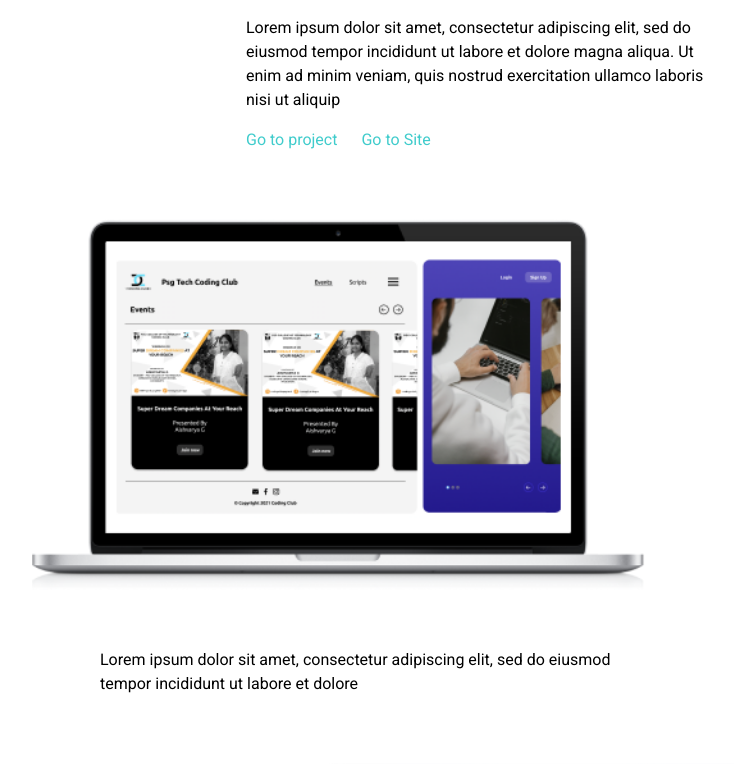
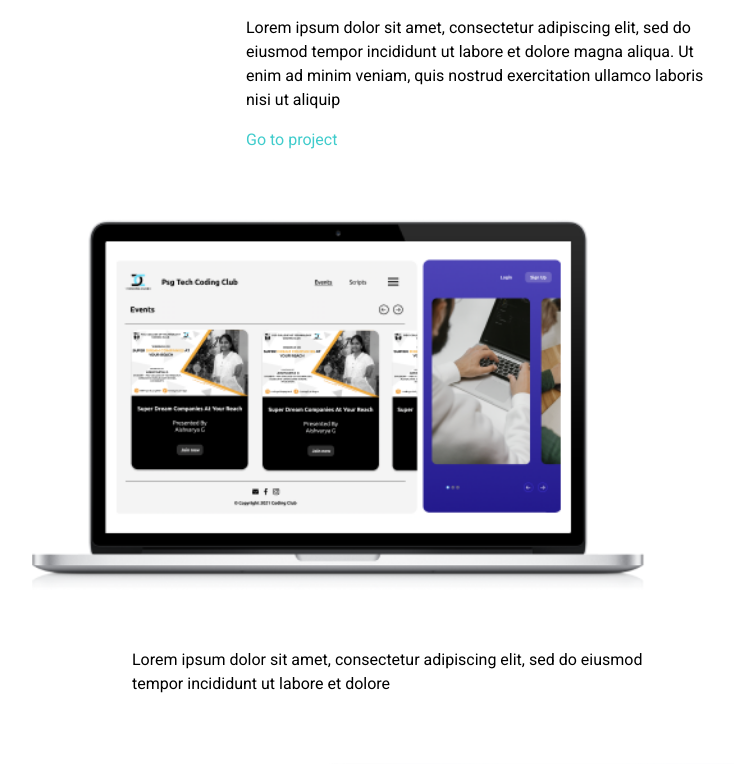
Before and after one commit to indra-g/Portfolio-Website, a React (Create React App) app in the folder Client/: page /projectDetail/p1 in a window 1280 px wide. Shown: the part 280-1044 px from the top of the page, without its empty margins (174-908 px from the left). Built offline with nearby package versions, Linux system fonts and the light colour scheme.

Commit message:
Minor Fixes

```diff
--- a/Client/src/components/Home/intro/NavBar.tsx
+++ b/Client/src/components/Home/intro/NavBar.tsx
@@ -15,7 +15,9 @@ const NavBar: React.FC = () => {
   return (
     <>
       <nav className="flex justify-evenly items-center h-max my-4">
-        <img src={logo} alt={logo} />
+        <Link to="/">
+          <img src={logo} alt={logo} />
+        </Link>
         <div className="flex">
           <Link
             to="/projects"
--- a/Client/src/components/Home/recentWork/Footer.tsx
+++ b/Client/src/components/Home/recentWork/Footer.tsx
@@ -11,12 +11,12 @@ const Footer = () => {
     contactCtx.showContact();
   };
   return (
-    <div className="text-center py-4 lg:py-0">
+    <div className="text-center py-5">
       <p className="my-2 font-roboto px-7">Let's connect</p>
       <p className="my-2 font-roboto px-7">
         Lorem ipsum dolor sit amet, consectetur adipiscing elit, sed do
       </p>
-      <div className="flex items-center justify-center space-x-2 py-1 lg:mb-2">
+      <div className="flex items-center justify-center space-x-2 py-1">
         <a
           href="https://github.com/indra-g"
           target="_blank"
--- a/Client/src/components/Home/recentWork/RecentWork.tsx
+++ b/Client/src/components/Home/recentWork/RecentWork.tsx
@@ -9,7 +9,7 @@ import line from "../../../assets/svgs/line.svg";
 const RecentWork = () => {
   return (
     <div data-aos="fade-right" className="min-h-screen">
-      <div className="flex justify-between mx-5 md:mx-20 py-5 md:py-10 lg:py-16">
+      <div className="flex justify-between mx-5 md:mx-20 py-10 lg:py-16">
         <div className="flex items-center space-x-2">
           <img src={line} alt="line"></img>
           <h6 className="text-primary font-roboto md:text-lg">Recent Works</h6>
@@ -22,7 +22,7 @@ const RecentWork = () => {
           <h6>All Projects</h6>
         </Link>
       </div>
-      <div style={{ height: "72vh" }} className="flex items-center">
+      <div style={{ height: "65vh" }} className="flex items-center">
         <Carousel />
       </div>
       <Footer />
--- a/Client/src/components/Peripherals/Footer.tsx
+++ b/Client/src/components/Peripherals/Footer.tsx
@@ -11,9 +11,9 @@ const Footer = () => {
     contactCtx.showContact();
   };
   return (
-    <div className="text-center py-4 lg:py-0">
+    <div className="text-center py-5">
       <p className="my-2 font-roboto px-7">Let's connect</p>
-      <div className="flex items-center justify-center space-x-2 py-1 lg:mb-2">
+      <div className="flex items-center justify-center space-x-2 py-1">
         <a
           href="https://github.com/indra-g"
           target="_blank"
--- a/Client/src/components/ProjectDetails/ProjectBody.tsx
+++ b/Client/src/components/ProjectDetails/ProjectBody.tsx
@@ -1,37 +1,54 @@
-import { Link } from "react-router-dom";
+import { useEffect, useState } from "react";
 import CodingClub from "../../assets/pngs/CodingClub.png";
 
-const ProjectBody = () => {
+const ProjectBody: React.FC<{
+  id: string;
+  name: string;
+  summary: string;
+  projectLink: string;
+  goToSiteLink: string;
+  description: string;
+  img1Link: string;
+  img2Link: string;
+}> = (props) => {
+  const [showGoToSite, setShowGoToSite] = useState(false);
+  const { goToSiteLink } = props;
+  useEffect(() => {
+    if (goToSiteLink) {
+      setShowGoToSite(true);
+    }
+  }, [goToSiteLink]);
   return (
     <div className="flex flex-col mx-auto items-center pt-10 pb-2">
       <div className="w-4/5 md:w-1/2 lg:w-2/5">
         <div className="flex items-center space-x-4">
           <div className="h-5 w-5 rounded-full flex-shrink-0 bg-secondary"></div>
           <h1 className="text-3xl md:text-4xl font-medium font-roboto">
-            Psg Tech Coding Club Website
+            {props.name}
           </h1>
         </div>
         <div className="ml-9">
           <p className="my-4 text-gray-500 font-medium font-roboto">Summary</p>
-          <p className="my-4 font-roboto">
-            Lorem ipsum dolor sit amet, consectetur adipiscing elit, sed do
-            eiusmod tempor incididunt ut labore et dolore magna aliqua. Ut enim
-            ad minim veniam, quis nostrud exercitation ullamco laboris nisi ut
-            aliquip
-          </p>
+          <p className="my-4 font-roboto">{props.summary}</p>
           <div className="flex space-x-6 my-4">
-            <Link
-              to="./"
+            <a
+              href={props.projectLink}
+              target="_blank"
+              rel="noreferrer noopener"
               className="text-secondary hover:underline font-roboto"
             >
               Go to project
-            </Link>
-            <Link
-              to="./"
-              className="text-secondary hover:underline font-roboto"
-            >
-              Go to Site
-            </Link>
+            </a>
+            {showGoToSite && (
+              <a
+                href={props.goToSiteLink}
+                target="_blank"
+                rel="noreferrer noopener"
+                className="text-secondary hover:underline font-roboto"
+              >
+                Go to Site
+              </a>
+            )}
           </div>
         </div>
       </div>
@@ -40,9 +57,8 @@ const ProjectBody = () => {
         src={CodingClub}
         alt="projectImg"
       />
-      <p className="my-4 font-roboto w-4/5 ml-9 md:w-1/2 lg:w-2/5 lg:relative lg:right-32">
-        Lorem ipsum dolor sit amet, consectetur adipiscing elit, sed do eiusmod
-        tempor incididunt ut labore et dolore
+      <p className="my-4 font-roboto w-4/5 ml-9 md:w-1/2 lg:w-2/5 lg:relative lg:right-24">
+        {props.description}
       </p>
       <img
         className="my-10 lg:relative lg:left-24 h-52 md:h-72 lg:h-96"
--- a/Client/src/components/ProjectDetails/ProjectDetails.tsx
+++ b/Client/src/components/ProjectDetails/ProjectDetails.tsx
@@ -4,12 +4,34 @@ import NavBar from "../Peripherals/NavBar";
 import ProjectBody from "./ProjectBody";
 import Footer from "../Peripherals/Footer";
 
+const Dummy_ProjectDetails = {
+  id: "p1",
+  name: "Psg Tech Coding Club Website",
+  summary:
+    "Lorem ipsum dolor sit amet, consectetur adipiscing elit, sed do eiusmod tempor incididunt ut labore et dolore magna aliqua. Ut enim ad minim veniam, quis nostrud exercitation ullamco laboris nisi ut aliquip",
+  projectLink: "",
+  goToSiteLink: "",
+  description:
+    "Lorem ipsum dolor sit amet, consectetur adipiscing elit, sed do eiusmod tempor incididunt ut labore et dolore",
+  img1Link: "",
+  img2Link: "",
+};
+
 const ProjectDetails: React.FC = (props) => {
   const { projectId } = useParams();
   return (
     <>
       <NavBar text="Making ideas come alive on the internet" />
-      <ProjectBody />
+      <ProjectBody
+        name={Dummy_ProjectDetails.name}
+        id={Dummy_ProjectDetails.id}
+        summary={Dummy_ProjectDetails.summary}
+        projectLink={Dummy_ProjectDetails.projectLink}
+        goToSiteLink={Dummy_ProjectDetails.goToSiteLink}
+        description={Dummy_ProjectDetails.description}
+        img1Link={Dummy_ProjectDetails.img1Link}
+        img2Link={Dummy_ProjectDetails.img2Link}
+      />
       <Footer />
     </>
   );
--- /dev/null
+++ b/Client/src/components/UI/GoToTop.tsx
@@ -0,0 +1,16 @@
+import { useEffect } from "react";
+import { useLocation } from "react-router-dom";
+
+const GoToTop = () => {
+  const routePath = useLocation();
+  const onTop = () => {
+    window.scrollTo(0, 0);
+  };
+  useEffect(() => {
+    onTop();
+  }, [routePath]);
+
+  return null;
+};
+
+export default GoToTop;
--- a/Client/src/pages/Home.tsx
+++ b/Client/src/pages/Home.tsx
@@ -3,6 +3,7 @@ import WhatIDo from "../components/Home/whatIDo/WhatIDo";
 import MyExpertise from "../components/Home/expertise/MyExpertise";
 import RecentWork from "../components/Home/recentWork/RecentWork";
 import Contact from "../components/Contact/Contact";
+import GoToTop from "../components/UI/GoToTop";
 
 const Home = () => {
   return (
@@ -12,6 +13,7 @@ const Home = () => {
       <WhatIDo />
       <MyExpertise />
       <RecentWork />
+      <GoToTop />
     </div>
   );
 };
--- a/Client/src/pages/NotFound.tsx
+++ b/Client/src/pages/NotFound.tsx
@@ -1,7 +1,13 @@
 import NotFoundComp from "../components/NotFound/NotFound";
+import GoToTop from "../components/UI/GoToTop";
 
 const NotFound = () => {
-  return <NotFoundComp />;
+  return (
+    <>
+      <NotFoundComp />
+      <GoToTop />
+    </>
+  );
 };
 
 export default NotFound;
--- a/Client/src/pages/ProjectDetails.tsx
+++ b/Client/src/pages/ProjectDetails.tsx
@@ -1,11 +1,13 @@
 import Contact from "../components/Contact/Contact";
 import ProjectDetailsComp from "../components/ProjectDetails/ProjectDetails";
+import GoToTop from "../components/UI/GoToTop";
 
 const ProjectDetails = () => {
   return (
     <>
       <Contact />
       <ProjectDetailsComp />
+      <GoToTop />
     </>
   );
 };
--- a/Client/src/pages/Projects.tsx
+++ b/Client/src/pages/Projects.tsx
@@ -1,11 +1,13 @@
 import ProjectsComp from "../components/Projects/Projects";
 import Contact from "../components/Contact/Contact";
+import GoToTop from "../components/UI/GoToTop";
 
 const Projects = () => {
   return (
     <>
       <Contact />
       <ProjectsComp />
+      <GoToTop />
     </>
   );
 };
```
Also changed, not shown: Client/src/components/Projects/Projects.tsx (+8 -6 lines).
